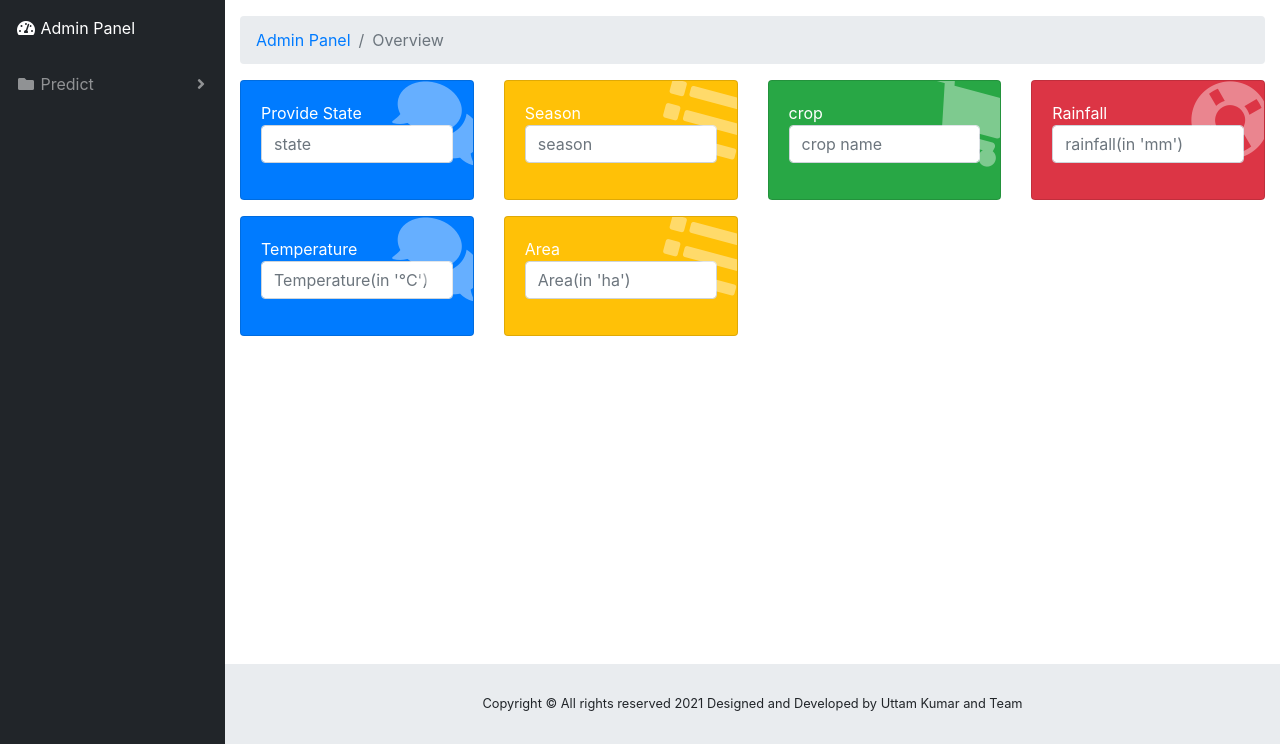
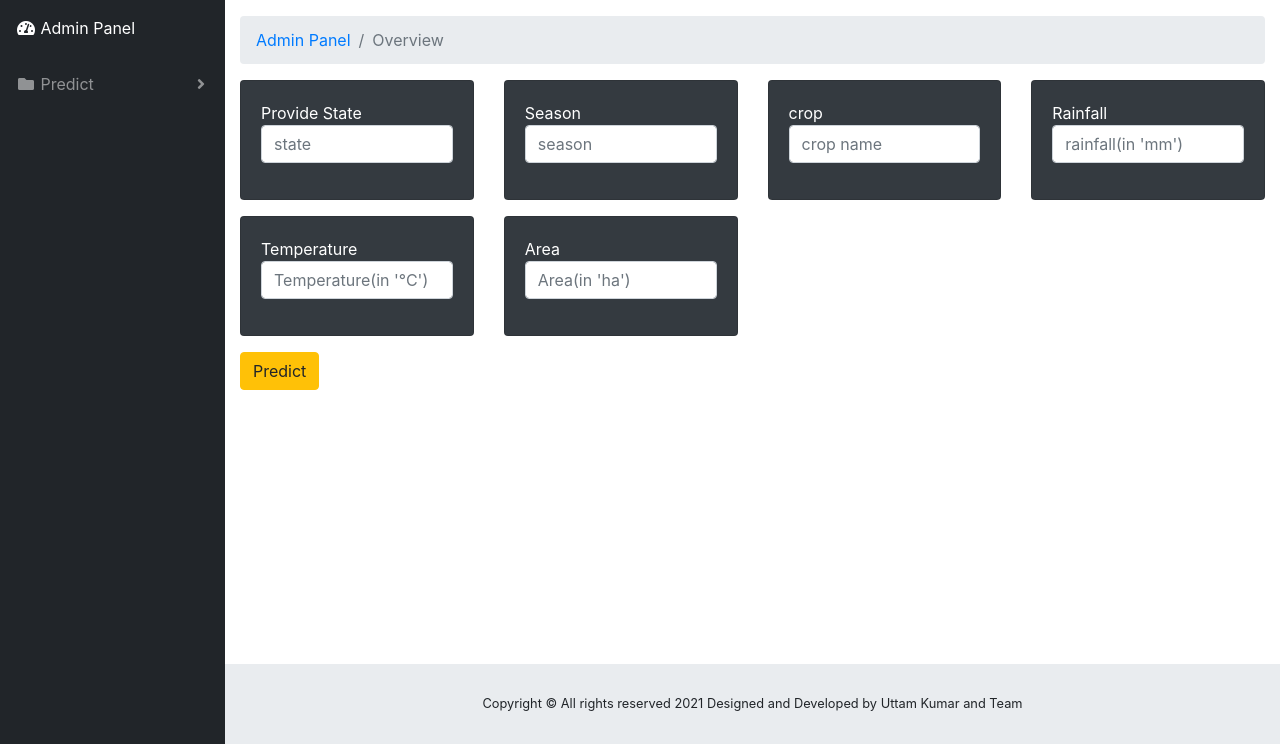
Before and after one commit to uttamkr12/Frontend, a Flask app: page /dashboard in a window 1280 px wide. Shown: the part 56-800 px from the top of the page. Run offline with Flask 2, Linux system fonts and the light colour scheme; some libraries are stand-ins or nearby versions.

```diff
--- a/templates/dashboard.html
+++ b/templates/dashboard.html
@@ -90,10 +90,10 @@
           <!-- Icon Cards-->
           <div class="row">
             <div class="col-xl-3 col-sm-6 mb-3">
-              <div class="card text-white bg-primary o-hidden h-100">
+              <div class="card text-white bg-dark o-hidden h-100">
                 <div class="card-body">
                   <div class="card-body-icon">
-                    <i class="fas fa-fw fa-comments"></i>
+
                   </div>
                   <div class="mr-5">Provide State</div>
                   <form>
@@ -105,10 +105,9 @@
               </div>
             </div>
             <div class="col-xl-3 col-sm-6 mb-3">
-              <div class="card text-white bg-warning o-hidden h-100">
+              <div class="card text-white bg-dark o-hidden h-100">
                 <div class="card-body">
                   <div class="card-body-icon">
-                    <i class="fas fa-fw fa-list"></i>
                   </div>
                   <div class="mr-5">Season</div>
                   <form>
@@ -120,10 +119,10 @@
               </div>
             </div>
             <div class="col-xl-3 col-sm-6 mb-3">
-              <div class="card text-white bg-success o-hidden h-100">
+              <div class="card text-white bg-dark o-hidden h-100">
                 <div class="card-body">
                   <div class="card-body-icon">
-                    <i class="fas fa-fw fa-shopping-cart"></i>
+
                   </div>
                   <div class="mr-5">crop</div>
                   <form>
@@ -135,10 +134,10 @@
               </div>
             </div>
             <div class="col-xl-3 col-sm-6 mb-3">
-              <div class="card text-white bg-danger o-hidden h-100">
+              <div class="card text-white bg-dark o-hidden h-100">
                 <div class="card-body">
                   <div class="card-body-icon">
-                    <i class="fas fa-fw fa-life-ring"></i>
+
                   </div>
                   <div class="mr-5">Rainfall</div>
                   <form>
@@ -150,10 +149,10 @@
               </div>
             </div>
             <div class="col-xl-3 col-sm-6 mb-3">
-              <div class="card text-white bg-primary o-hidden h-100">
+              <div class="card text-white bg-dark o-hidden h-100">
                 <div class="card-body">
                   <div class="card-body-icon">
-                    <i class="fas fa-fw fa-comments"></i>
+
                   </div>
                   <div class="mr-5">Temperature</div>
                   <form>
@@ -165,10 +164,10 @@
               </div>
             </div>
             <div class="col-xl-3 col-sm-6 mb-3">
-              <div class="card text-white bg-warning o-hidden h-100">
+              <div class="card text-white bg-dark o-hidden h-100">
                 <div class="card-body">
                   <div class="card-body-icon">
-                    <i class="fas fa-fw fa-list"></i>
+
                   </div>
                   <div class="mr-5">Area</div>
                   <form>
@@ -180,6 +179,7 @@
               </div>
             </div>
           </div>
+          <button type="submit" class="btn btn-warning" action="">Predict</button>
         <!-- /.container-fluid -->
 
         <!-- Sticky Footer -->
```
Also changed, not shown: static/home.css (+22 -0 lines), templates/home.html (+41 -20 lines), static/input.svg (added), static/model.svg (added), static/weather.svg (added).
